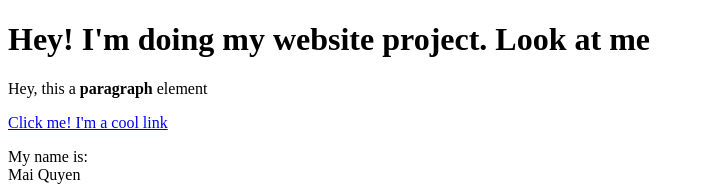
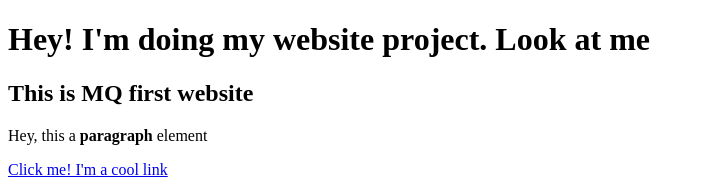
Before and after one commit to maiquyencad/Cartoon_hero, a plain HTML site: page skillshare_lesson1.html in a window 1280 px wide. Shown: the top 186 px of the page, without its empty margins (0-705 px from the left). Drawn offline with Linux system fonts and the light colour scheme.

Commit message:
Update skillshare_lesson1.html

```diff
--- a/skillshare_lesson1.html
+++ b/skillshare_lesson1.html
@@ -11,6 +11,7 @@
     <h1>
         Hey! I'm doing my website project. Look at me
     </h1>
+    <h2> This is MQ first website</h2>
     <p>
         Hey, this a <b>paragraph</b> element
     </p>
```
